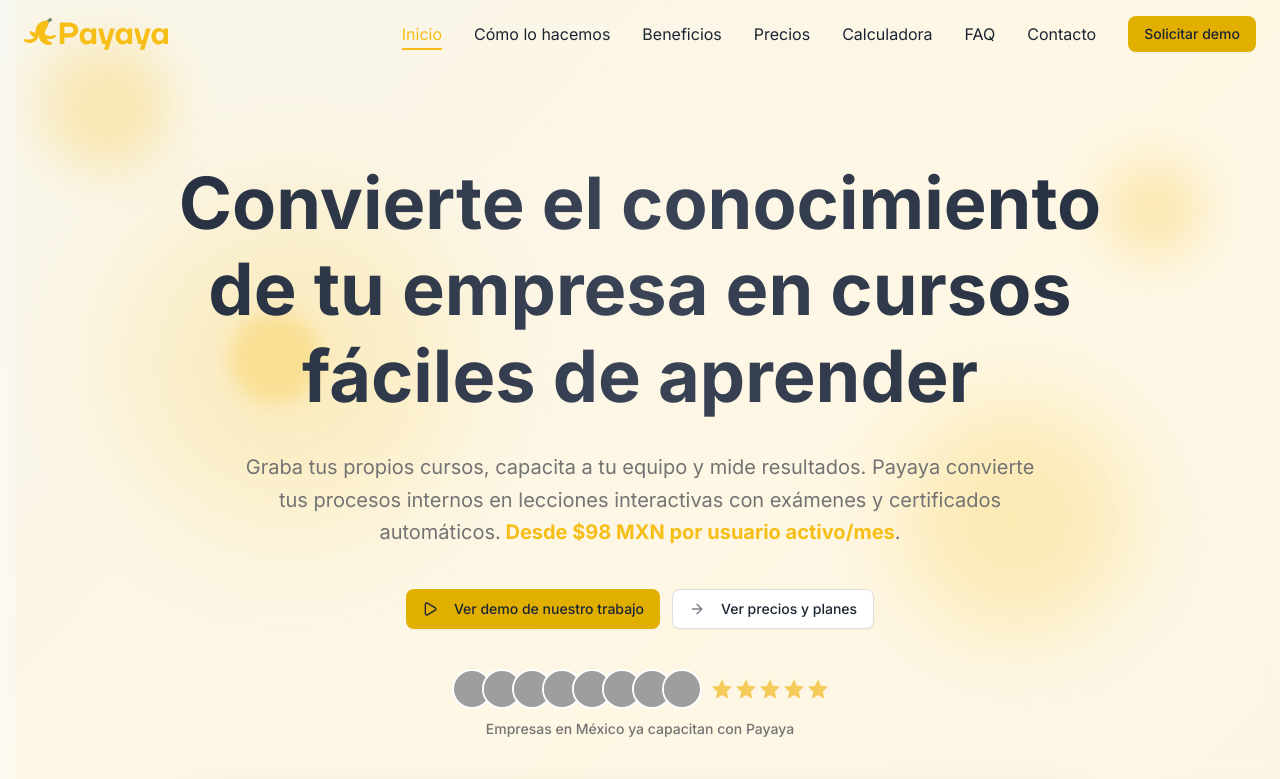
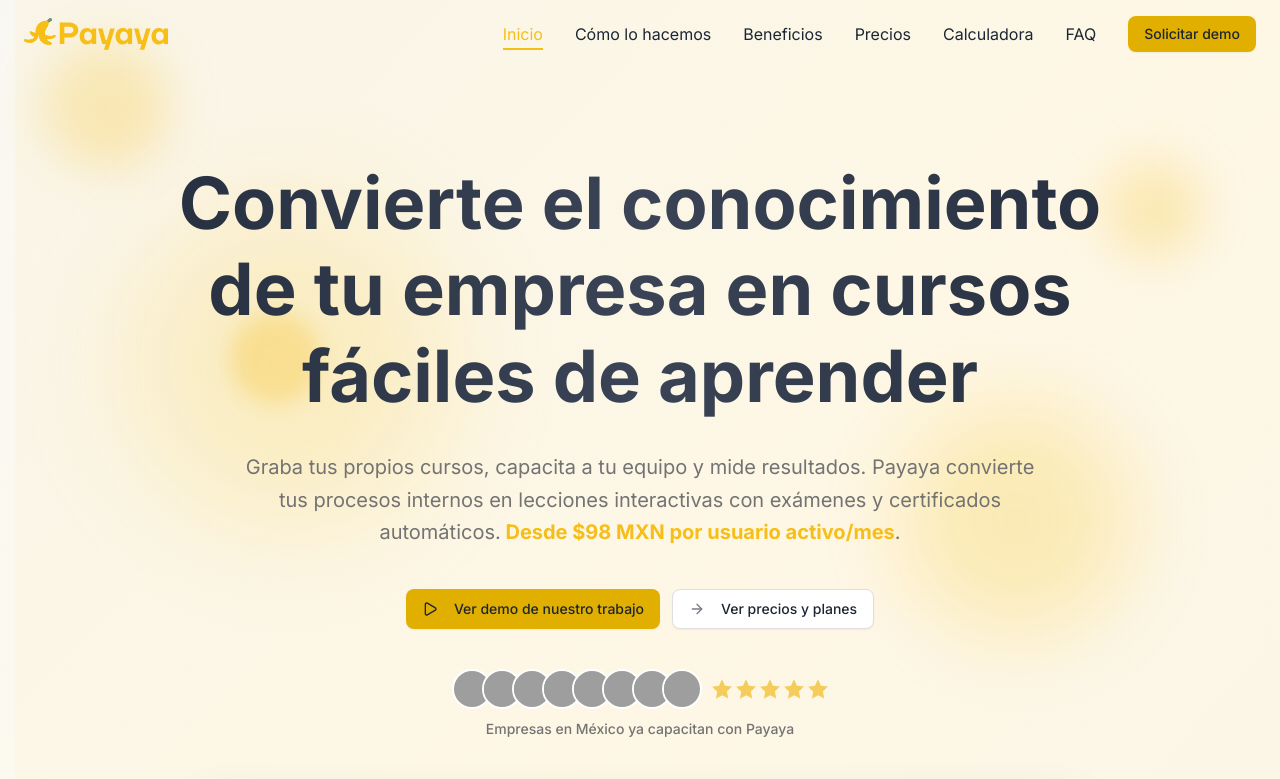
Before and after one commit to teriodev95/payaya-web-front, a Next.js app: page / in a window 1280 px wide. Shown: the top 779 px of the page. Built offline with nearby package versions, Linux system fonts and the light colour scheme; grey boxes are pictures that could not be loaded.

Commit message:
fix header links

```diff
--- a/components/header.tsx
+++ b/components/header.tsx
@@ -14,7 +14,6 @@ const Header = () => {
     'Precios',
     'Calculadora',
     'FAQ',
-    'Contacto'
   ];
 
   const [isScrolled, setIsScrolled] = useState(false);
@@ -53,6 +52,16 @@ const Header = () => {
     return () => window.removeEventListener('scroll', handleScroll);
   }, [activeSection]);
 
+  const sectionMap: { [key: string]: string } = {
+    'Inicio': 'home',
+    'Cómo lo hacemos': 'how-we-do-it',
+    'Beneficios': 'features',
+    'Precios': 'pricing',
+    'Calculadora': 'budget-calculator',
+    'FAQ': 'faq',
+    'Contacto': 'contact'
+  };
+
   const handleNavClick = (item: string) => {
     // Close drawer first
     setIsOpen(false);
@@ -66,14 +75,6 @@ const Header = () => {
           behavior: 'smooth'
         });
       } else {
-        const sectionMap: { [key: string]: string } = {
-          'Cómo lo hacemos': 'how-we-do-it',
-          'Beneficios': 'features',
-          'Precios': 'pricing',
-          'Calculadora': 'budget-calculator',
-          'FAQ': 'faq',
-          'Contacto': 'contact'
-        };
         const targetId = sectionMap[item] || item.toLowerCase().replace(' ', '-');
         const element = document.getElementById(targetId);
         if (element) {
@@ -91,15 +92,6 @@ const Header = () => {
   };
 
   const isActiveItem = (item: string) => {
-    const sectionMap: { [key: string]: string } = {
-      'Inicio': 'home',
-      'Cómo lo hacemos': 'how-we-do-it',
-      'Beneficios': 'features',
-      'Precios': 'pricing',
-      'Calculadora': 'budget-calculator',
-      'FAQ': 'faq',
-      'Contacto': 'contact'
-    };
     return activeSection === sectionMap[item];
   };
 
@@ -142,7 +134,7 @@ const Header = () => {
               </motion.button>
             ))}
 
-            <Button variant="default">
+            <Button variant="default" onClick={() => handleNavClick('Contacto')}>
               Solicitar demo
             </Button>
           </nav>
@@ -180,7 +172,7 @@ const Header = () => {
                     <Button
                       className="w-full bg-[#262F3F] hover:bg-[#262F3F]/90 text-white"
                       size="lg"
-                      onClick={() => setIsOpen(false)}
+                      onClick={() => handleNavClick('Contacto')}
                     >
                       Solicitar demo
                     </Button>
```
